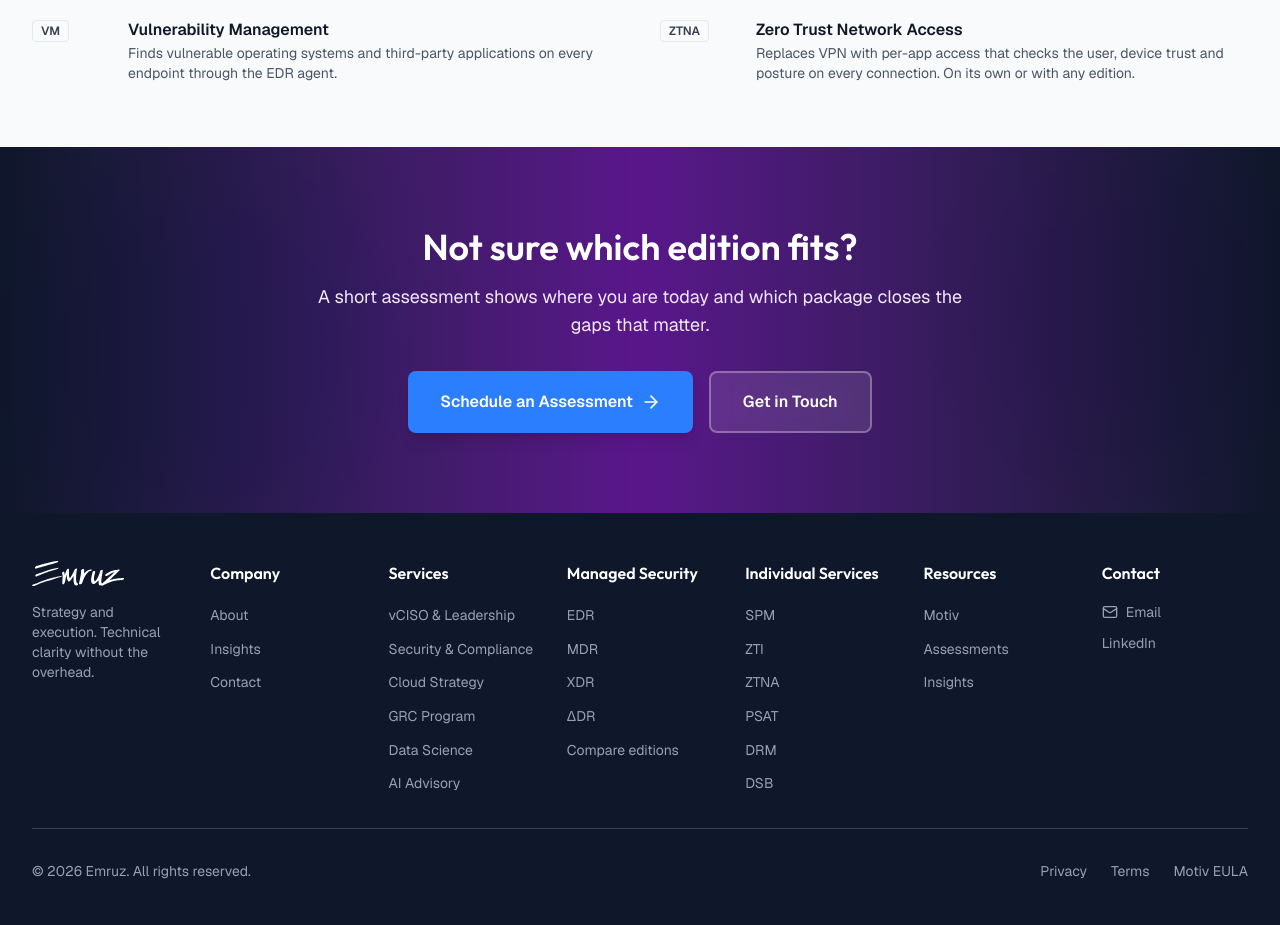
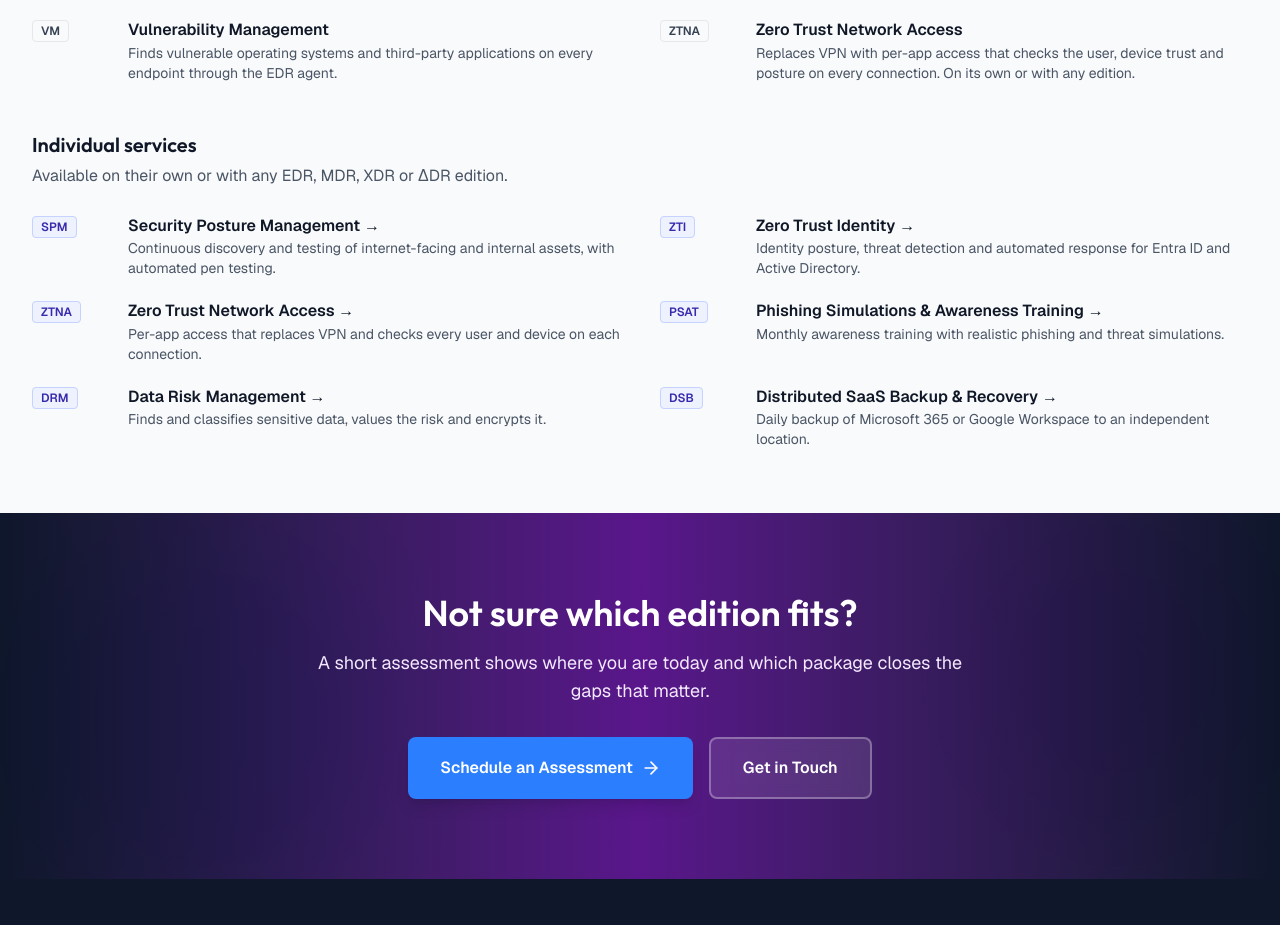
Before and after one commit to Emruz/emruz-website, a Next.js app: page /products/compare in a window 1280 px wide. Shown: the part 4240-5165 px from the top of the page. Built offline with nearby package versions, Linux system fonts and the light colour scheme; no server answers.

Commit message:
Managed security glossary: include the individual services (#56)
Closes #56

```diff
--- a/src/app/products/[family]/page.tsx
+++ b/src/app/products/[family]/page.tsx
@@ -2,6 +2,7 @@ import Link from 'next/link';
 import { notFound } from 'next/navigation';
 import { DetailHeader, Container, CTABanner } from '@/components';
 import PackagePortfolio from '@/components/PackagePortfolio';
+import ServicesGlossary from '@/components/ServicesGlossary';
 import { Check } from 'lucide-react';
 import {
   addOnLineByPath,
@@ -90,6 +91,7 @@ export default async function FamilyPage({ params }: { params: Promise<{ family:
               </div>
             ))}
           </dl>
+          <ServicesGlossary />
 
           <nav aria-label="Other products" className="mt-12 flex flex-wrap justify-between gap-4 border-t border-gray-200 pt-6">
             {prev ? (
--- a/src/app/products/compare/page.tsx
+++ b/src/app/products/compare/page.tsx
@@ -2,6 +2,7 @@ import { DetailHeader, Container, CTABanner } from '@/components';
 import { POWERED_BY } from '@/content/packages';
 import PackagePortfolio from '@/components/PackagePortfolio';
 import IndividualServices from '@/components/IndividualServices';
+import ServicesGlossary from '@/components/ServicesGlossary';
 import { alphabetical, capabilities, type CapabilityCode } from '@/content/packages';
 
 export const metadata = {
@@ -72,6 +73,7 @@ export default function ComparePage() {
               </div>
             ))}
           </dl>
+          <ServicesGlossary />
         </Container>
       </section>
 
--- /dev/null
+++ b/src/components/ServicesGlossary.tsx
@@ -0,0 +1,29 @@
+import Link from 'next/link';
+import { addOnLines } from '@/content/packages';
+
+/** Glossary entries for the individual services, each linking to its page. */
+export default function ServicesGlossary() {
+  return (
+    <>
+      <h3 className="text-xl font-bold text-gray-900 mt-12 mb-1">Individual services</h3>
+      <p className="text-gray-600 mb-6">Available on their own or with any EDR, MDR, XDR or ΔDR edition.</p>
+      <dl className="grid grid-cols-1 md:grid-cols-2 gap-x-10 gap-y-5">
+        {addOnLines.map((l) => (
+          <div key={l.slug} className="flex gap-4">
+            <dt className="w-20 flex-shrink-0">
+              <span className="text-xs font-semibold px-2 py-0.5 rounded border bg-indigo-50 text-indigo-800 border-indigo-200">
+                {l.label}
+              </span>
+            </dt>
+            <dd>
+              <Link href={`/products/${l.path}`} className="font-semibold text-gray-900 hover:text-indigo-700">
+                {l.name} →
+              </Link>
+              <p className="text-sm text-gray-600">{l.brief}</p>
+            </dd>
+          </div>
+        ))}
+      </dl>
+    </>
+  );
+}
--- a/src/content/packages.ts
+++ b/src/content/packages.ts
@@ -430,6 +430,8 @@ export interface AddOnLine {
   label: string;
   name: string;
   tagline: string;
+  /** One line for glossaries */
+  brief: string;
   summary: string;
   bestFor: string;
   outcomes: string[];
@@ -445,6 +447,7 @@ export const addOnLines: AddOnLine[] = [
     label: 'SPM',
     name: 'Security Posture Management',
     tagline: 'See your environment the way an attacker does',
+    brief: 'Continuous discovery and testing of internet-facing and internal assets, with automated pen testing.',
     summary:
       'Continuous threat exposure management for your internet-facing assets, your internal network, or both: automated discovery, vulnerability scanning and exploitation, and continuous automated pen testing.',
     bestFor: 'Organizations that need to know what they expose and which weaknesses are exploitable, without waiting for an annual pen test.',
@@ -479,6 +482,7 @@ export const addOnLines: AddOnLine[] = [
     label: 'ZTI',
     name: 'Zero Trust Identity',
     tagline: 'Identity is the new perimeter. Protect it.',
+    brief: 'Identity posture, threat detection and automated response for Entra ID and Active Directory.',
     summary:
       'Continuous identity posture management for Entra ID and Active Directory, deception and threat detection for identity attacks, and automated response that shuts compromised accounts down fast.',
     bestFor: 'Organizations running Active Directory or Entra ID where stolen credentials and excessive privileges are the easiest way in.',
@@ -539,6 +543,7 @@ export const addOnLines: AddOnLine[] = [
     label: 'ZTNA',
     name: 'Zero Trust Network Access',
     tagline: 'Retire the VPN. Grant access one app at a time.',
+    brief: 'Per-app access that replaces VPN and checks every user and device on each connection.',
     summary:
       'Per-app access to applications and infrastructure that checks the user, the device and its posture on every connection, with tunnels that replace VPN and a secure web gateway built in.',
     bestFor: 'Organizations still relying on VPN for remote access, or with staff, contractors and devices reaching cloud and on-premises apps from anywhere.',
@@ -586,6 +591,7 @@ export const addOnLines: AddOnLine[] = [
     label: 'PSAT',
     name: 'Phishing Simulations & Awareness Training',
     tagline: 'Turn people into your first line of defense',
+    brief: 'Monthly awareness training with realistic phishing and threat simulations.',
     summary:
       'Monthly security awareness training with advanced phishing and threat simulations, targeted to each person by AI, so your people recognize and report attacks.',
     bestFor: 'Any organization where phishing and social engineering are a real risk, and anyone who needs training records for compliance or insurance.',
@@ -609,6 +615,7 @@ export const addOnLines: AddOnLine[] = [
     label: 'DRM',
     name: 'Data Risk Management',
     tagline: 'Know where sensitive data lives, and keep it protected',
+    brief: 'Finds and classifies sensitive data, values the risk and encrypts it.',
     summary:
       'Data security posture management that finds, classifies and values sensitive data across endpoints, file servers and cloud, plus managed encryption that protects it automatically.',
     bestFor: 'Organizations holding PII, PCI or PHI that need to prove where it is, what it is worth and that it is encrypted.',
@@ -650,6 +657,7 @@ export const addOnLines: AddOnLine[] = [
     label: 'DSB',
     name: 'Distributed SaaS Backup & Recovery',
     tagline: 'Your cloud data, backed up somewhere else',
+    brief: 'Daily backup of Microsoft 365 or Google Workspace to an independent location.',
     summary:
       'Automated daily backup of Microsoft 365 or Google Workspace to an independent location, with search across users and data types and granular restore.',
     bestFor: 'Organizations that rely on Microsoft 365 or Google Workspace and need to recover from ransomware, deletion or a departing employee.',
```
